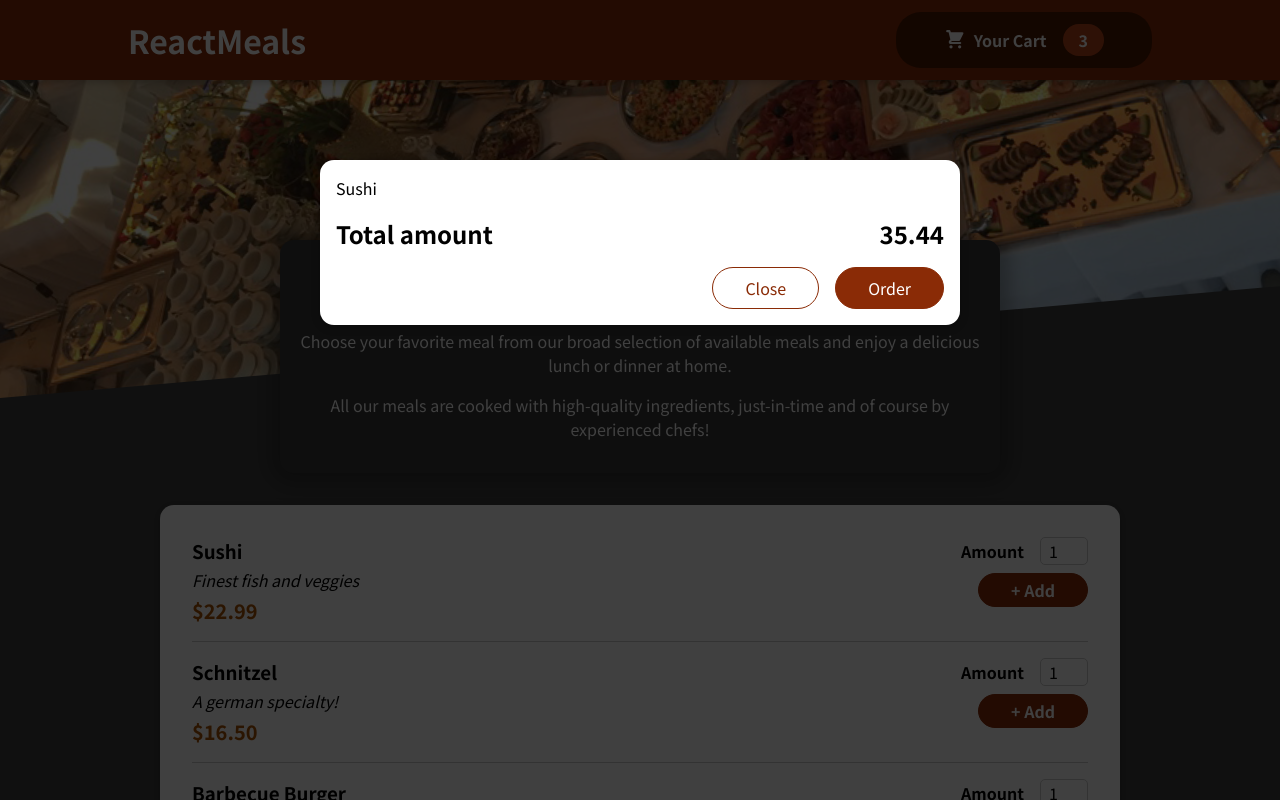
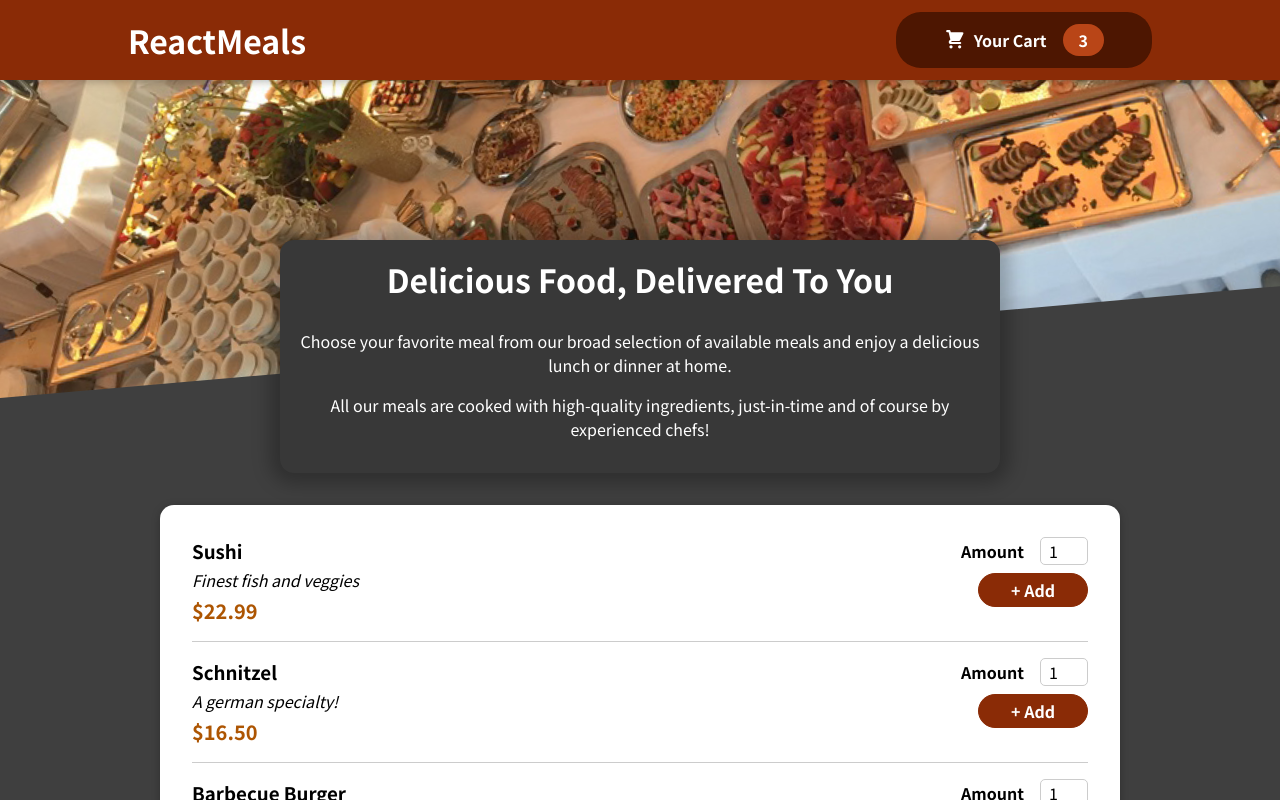
Before and after one commit to mishkamag/React-Food-Appp, a React (Create React App) app: page / in a window 1280 px wide. Shown: the top 800 px of the page. Built offline with nearby package versions, Linux system fonts and the light colour scheme.

Commit message:
nanaging cart and modal state

```diff
--- a/src/App.js
+++ b/src/App.js
@@ -1,13 +1,22 @@
-import { Fragment } from "react";
+import { Fragment, useState } from "react";
 import Cart from "./components/Cart/Cart";
 import Header from "./components/Layout/Header";
 import Meals from "./components/Meals/Meals";
 
 function App() {
+  const [cartIsShown, setCartIsShown] = useState(false);
+
+  const showCartHandler = () => {
+    setCartIsShown(true);
+  };
+
+  const hideCartHandler = () => {
+    setCartIsShown(false);
+  };
   return (
     <Fragment>
-      <Cart />
-      <Header />
+      {cartIsShown && <Cart onClose={hideCartHandler} />}
+      <Header onShowCart={showCartHandler} />
       <main>
         <Meals />
       </main>
--- a/src/components/Cart/Cart.js
+++ b/src/components/Cart/Cart.js
@@ -4,20 +4,23 @@
 const Cart = (props) => {
   const cartItems = (
     <ul className={classes["cart-items"]}>
-      {[{ id: "c1", name: "Sushi", amount: 2, price: 11.02 }].map((item) => (
+      {[{ id: "c1", name: "Sushi", amount: 2, price: 12.99 }].map((item) => (
         <li>{item.name}</li>
       ))}
     </ul>
   );
+
   return (
-    <Modal>
+    <Modal onClose={props.onClose}>
       {cartItems}
       <div className={classes.total}>
-        <span>Total amount</span>
-        <span>35.44</span>
+        <span>Total Amount</span>
+        <span>35.62</span>
       </div>
       <div className={classes.actions}>
-        <button className={classes["button--alt"]}>Close</button>
+        <button className={classes["button--alt"]} onClick={props.onClose}>
+          Close
+        </button>
         <button className={classes.button}>Order</button>
       </div>
     </Modal>
--- a/src/components/Layout/Header.js
+++ b/src/components/Layout/Header.js
@@ -1,18 +1,18 @@
-import React, { Fragment } from "react";
+import { Fragment } from "react";
 
+import HeaderCartButton from "./HeaderCartButton";
 import mealsImage from "../../assets/meals.jpg";
 import classes from "./Header.module.css";
-import HeaderCartButton from "./HeaderCartButton";
 
 const Header = (props) => {
   return (
     <Fragment>
       <header className={classes.header}>
         <h1>ReactMeals</h1>
-        <HeaderCartButton />
+        <HeaderCartButton onClick={props.onShowCart} />
       </header>
       <div className={classes["main-image"]}>
-        <img src={mealsImage} alt="some food pic" />
+        <img src={mealsImage} alt="A table full of delicious food!" />
       </div>
     </Fragment>
   );
--- a/src/components/Layout/HeaderCartButton.js
+++ b/src/components/Layout/HeaderCartButton.js
@@ -1,9 +1,9 @@
 import CartIcon from "../Cart/CartIcon";
 import classes from "./HeaderCartButton.module.css";
 
-const HeaderCartButton = (orops) => {
+const HeaderCartButton = (props) => {
   return (
-    <button className={classes.button}>
+    <button className={classes.button} onClick={props.onClick}>
       <span className={classes.icon}>
         <CartIcon />
       </span>
--- a/src/components/UI/Modal.js
+++ b/src/components/UI/Modal.js
@@ -4,7 +4,7 @@
 import classes from "./Modal.module.css";
 
 const Backdrop = (props) => {
-  return <div className={classes.backdrop} />;
+  return <div className={classes.backdrop} onCLick={props.onClose} />;
 };
 
 const ModalOverlay = (props) => {
@@ -20,7 +20,10 @@
 const Modal = (props) => {
   return (
     <Fragment>
-      {ReactDOM.createPortal(<Backdrop />, portalElement)}
+      {ReactDOM.createPortal(
+        <Backdrop onCLose={props.onClose} />,
+        portalElement
+      )}
       {ReactDOM.createPortal(
         <ModalOverlay>{props.children}</ModalOverlay>,
         portalElement
```
Also changed, not shown: 1 other file (tests, documents, lock files or other folders).
